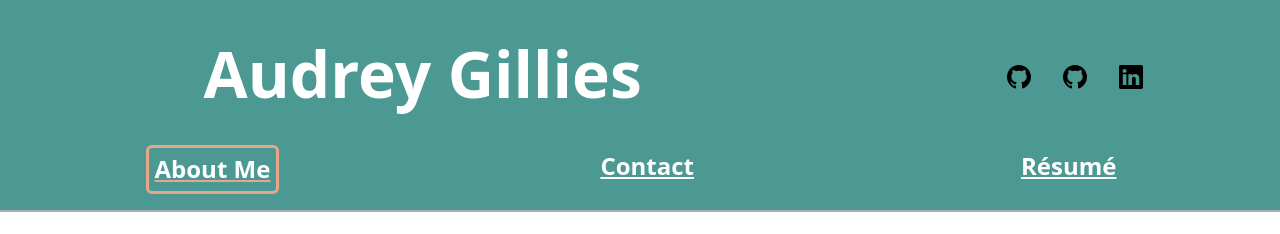
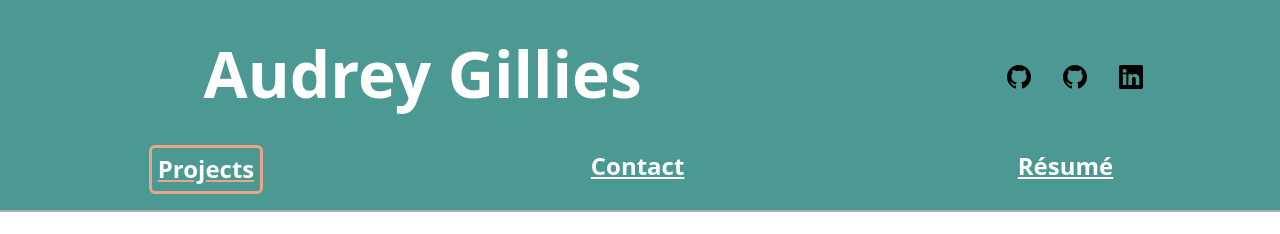
Before and after one commit to audrey-g37/Audrey-Portfolio-React, a React (Create React App) app: page / in a window 1280 px wide. Shown: the top 234 px of the page. Built offline with nearby package versions, Linux system fonts and the light colour scheme; grey boxes are pictures that could not be loaded.

Commit message:
updating the projects to display above the 'about me' paragraphs; fixing the bug where the email click would take the user to the contact page, but the 'contact' in the nav bar wasn't set to 'active'

```diff
--- a/src/components/Header.js
+++ b/src/components/Header.js
@@ -7,7 +7,7 @@ import AboutLinks from './AboutLinks';
 import { linkLabels } from '../utils';
 import '../styles/header.css';
 
-const Header = ({ handlePageChange }) => {
+const Header = ({ activeKey, handlePageChange }) => {
 	return (
 		<Row id='header-nav'>
 			<Col>
@@ -22,7 +22,7 @@ const Header = ({ handlePageChange }) => {
 					/>
 				</div>
 			</Col>
-			<Navigation handlePageChange={handlePageChange} />
+			<Navigation handlePageChange={handlePageChange} activeKey={activeKey} />
 		</Row>
 	);
 };
--- a/src/components/Navigation.js
+++ b/src/components/Navigation.js
@@ -1,11 +1,16 @@
 import React from 'react';
 import { Nav } from 'react-bootstrap';
 
-const Navigation = ({ handlePageChange }) => {
+const Navigation = ({ activeKey, handlePageChange }) => {
 	return (
-		<Nav as={'ul'} defaultActiveKey={'About-Me'} onSelect={handlePageChange}>
+		<Nav
+			as={'ul'}
+			defaultActiveKey={'Projects'}
+			onSelect={handlePageChange}
+			activeKey={activeKey}
+		>
 			<Nav.Item className='nav-links'>
-				<Nav.Link eventKey={'About-Me'}>About Me</Nav.Link>
+				<Nav.Link eventKey={'Projects'}>Projects</Nav.Link>
 			</Nav.Item>
 			<Nav.Item className='nav-links'>
 				<Nav.Link eventKey={'Contact'}>Contact</Nav.Link>
--- a/src/pages/index.js
+++ b/src/pages/index.js
@@ -7,24 +7,25 @@ import AboutLinks from '../components/AboutLinks';
 import { linkLabels } from '../utils';
 
 const MainView = () => {
-	const [pageViewText, setPageViewText] = useState('About-Me');
+	const [pageViewText, setPageViewText] = useState('Projects');
 	const pageViews = {
-		'About-Me': (
+		Projects: (
 			<>
+				<Project />
 				<About />
-				<Project />
 			</>
 		),
-		'Contact': <Contact />
+		Contact: <Contact />
 	};
-
-	linkLabels.find((label) => label.text.includes('gmail')).onClick = () => setPageView('Contact');
 
 	const setPageView = (textKey) => pageViews[textKey] && setPageViewText(textKey);
 
+	// editing the onClick function for the email address to set the active key in the nav bar to 'contact'
+	linkLabels.find((label) => label.text.includes('gmail')).onClick = () => setPageView('Contact');
+
 	return (
 		<>
-			<Header handlePageChange={setPageView} textKey={pageViewText} />
+			<Header handlePageChange={setPageView} activeKey={pageViewText} />
 			{pageViews[pageViewText]}
 			<div id='footer'>
 				<AboutLinks linkLabels={linkLabels} handlePageChange={setPageView} />
```
